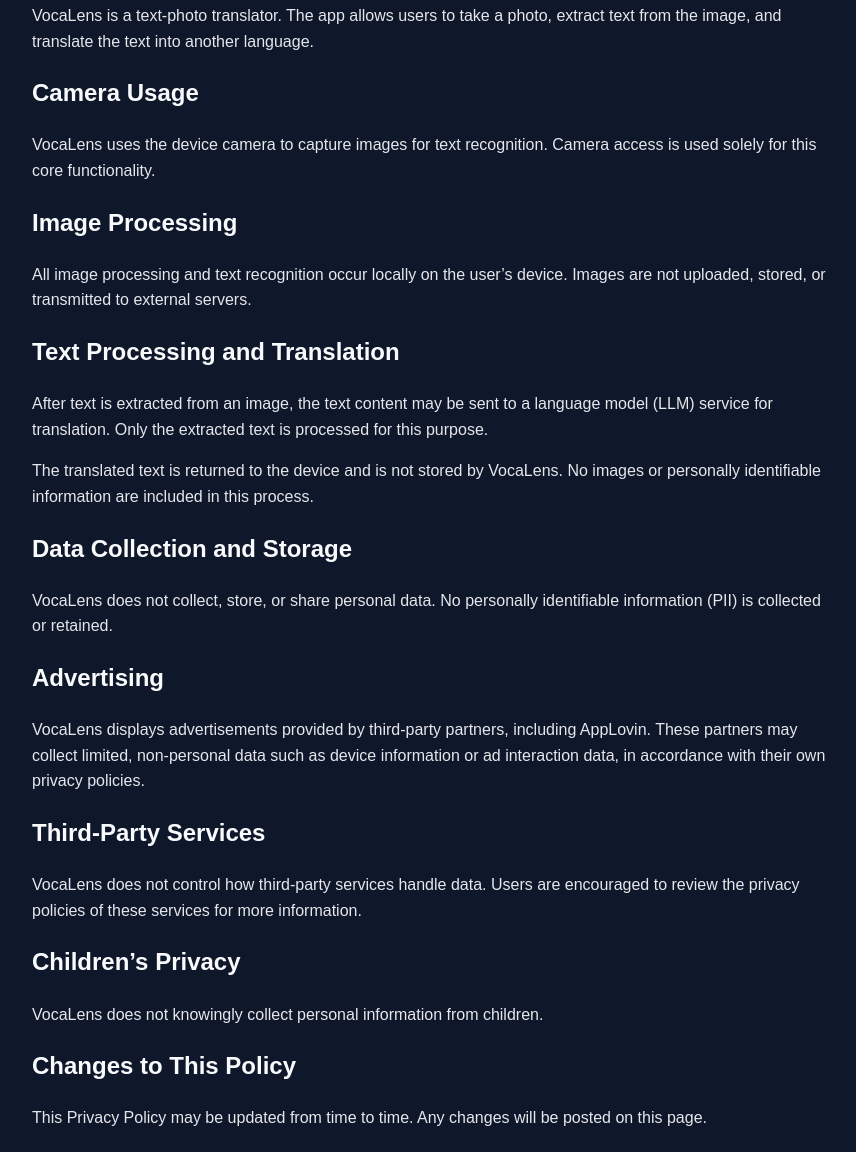
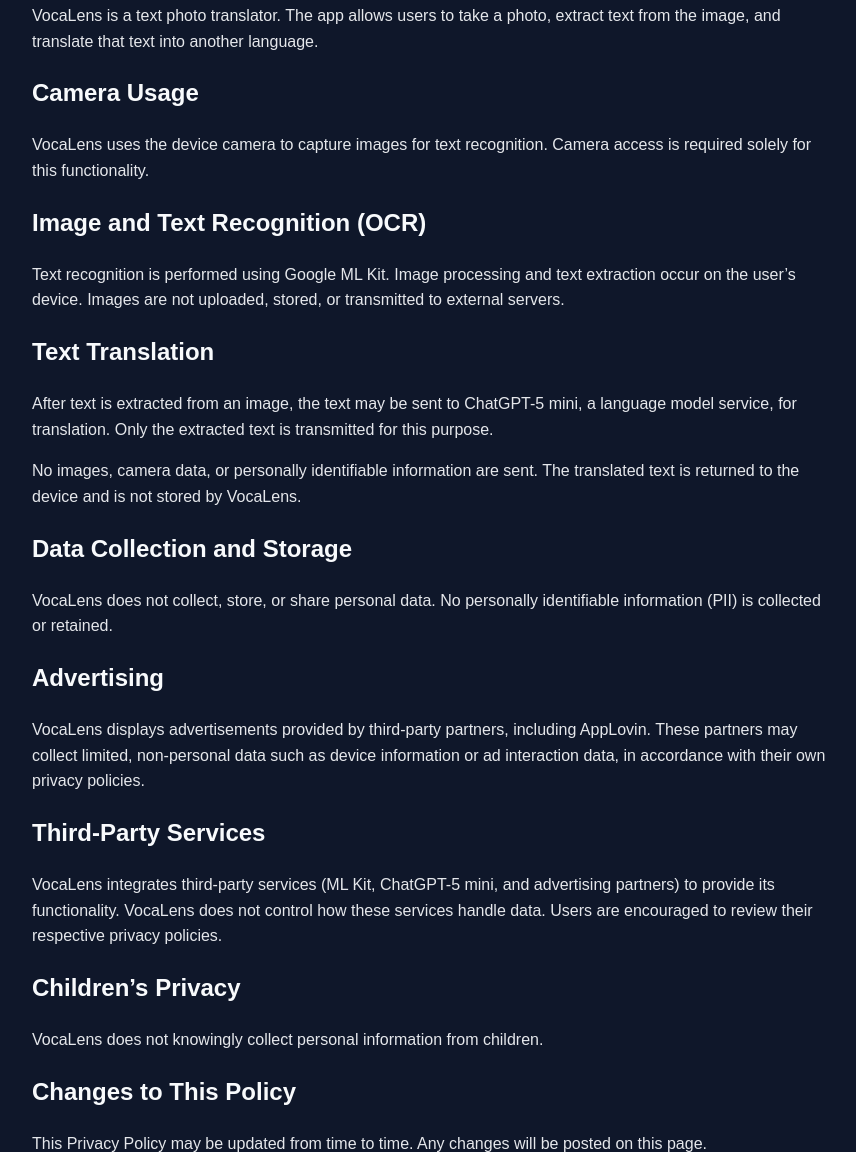
Before and after one commit to bazarman/vocalens, a plain HTML site: page privacy.html in a window 1280 px wide. Shown: the part 294-1446 px from the top of the page, without its empty margins (208-1064 px from the left). Drawn offline with Linux system fonts and the light colour scheme.

Commit message:
Update privacy.html

```diff
--- a/privacy.html
+++ b/privacy.html
@@ -45,31 +45,32 @@
 
     <h2>How VocaLens Works</h2>
     <p>
-      VocaLens is a text-photo translator. The app allows users to take a photo,
-      extract text from the image, and translate the text into another language.
+      VocaLens is a text photo translator. The app allows users to take a photo,
+      extract text from the image, and translate that text into another language.
     </p>
 
     <h2>Camera Usage</h2>
     <p>
       VocaLens uses the device camera to capture images for text recognition.
-      Camera access is used solely for this core functionality.
+      Camera access is required solely for this functionality.
     </p>
 
-    <h2>Image Processing</h2>
+    <h2>Image and Text Recognition (OCR)</h2>
     <p>
-      All image processing and text recognition occur locally on the user’s device.
+      Text recognition is performed using Google ML Kit.
+      Image processing and text extraction occur on the user’s device.
       Images are not uploaded, stored, or transmitted to external servers.
     </p>
 
-    <h2>Text Processing and Translation</h2>
+    <h2>Text Translation</h2>
     <p>
-      After text is extracted from an image, the text content may be sent to a
-      language model (LLM) service for translation.
-      Only the extracted text is processed for this purpose.
+      After text is extracted from an image, the text may be sent to
+      ChatGPT-5 mini, a language model service, for translation.
+      Only the extracted text is transmitted for this purpose.
     </p>
     <p>
+      No images, camera data, or personally identifiable information are sent.
       The translated text is returned to the device and is not stored by VocaLens.
-      No images or personally identifiable information are included in this process.
     </p>
 
     <h2>Data Collection and Storage</h2>
@@ -89,9 +90,10 @@
 
     <h2>Third-Party Services</h2>
     <p>
-      VocaLens does not control how third-party services handle data.
-      Users are encouraged to review the privacy policies of these services
-      for more information.
+      VocaLens integrates third-party services (ML Kit, ChatGPT-5 mini,
+      and advertising partners) to provide its functionality.
+      VocaLens does not control how these services handle data.
+      Users are encouraged to review their respective privacy policies.
     </p>
 
     <h2>Children’s Privacy</h2>
```
